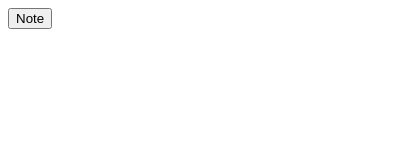
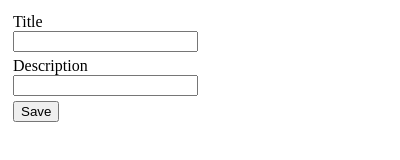
Before and after one commit to lappjeff/youtube-notes-extension, a browser extension: page pages/popup/popup.html in a window 400 px wide. Drawn offline with Linux system fonts and the light colour scheme.

Commit message:
wip: create basic layout for inputs and save

```diff
--- a/pages/popup/popup.css
+++ b/pages/popup/popup.css
@@ -0,0 +1,11 @@
+#popup-content {
+    padding: 5px;
+}
+
+.description, .title {
+    display: block;
+}
+
+input {
+    margin-bottom: 5px;
+}
--- a/pages/popup/popup.html
+++ b/pages/popup/popup.html
@@ -2,16 +2,20 @@
 
 <html>
   <head>
-        <meta charset="utf-8">
-        <link rel="stylesheet" href="popup.css"/>
+    <meta charset="utf-8" />
+    <link rel="stylesheet" href="popup.css" />
   </head>
 
   <body>
     <div id="popup-content">
-            <button class="noteBtn">
-                Note
-            </button>
+      <label for="title">Title</label>
+      <input type="text" class="title" name="title" />
+
+      <label for="description">Description</label>
+      <input type="text" class="description" name="description" />
+      <button class="noteBtn">Save</button>
     </div>
+
     <script src="../../shared.js" type="module"></script>
     <script src="popup.js"></script>
   </body>
```
Lines whose indentation alone changed are shown as unchanged.
